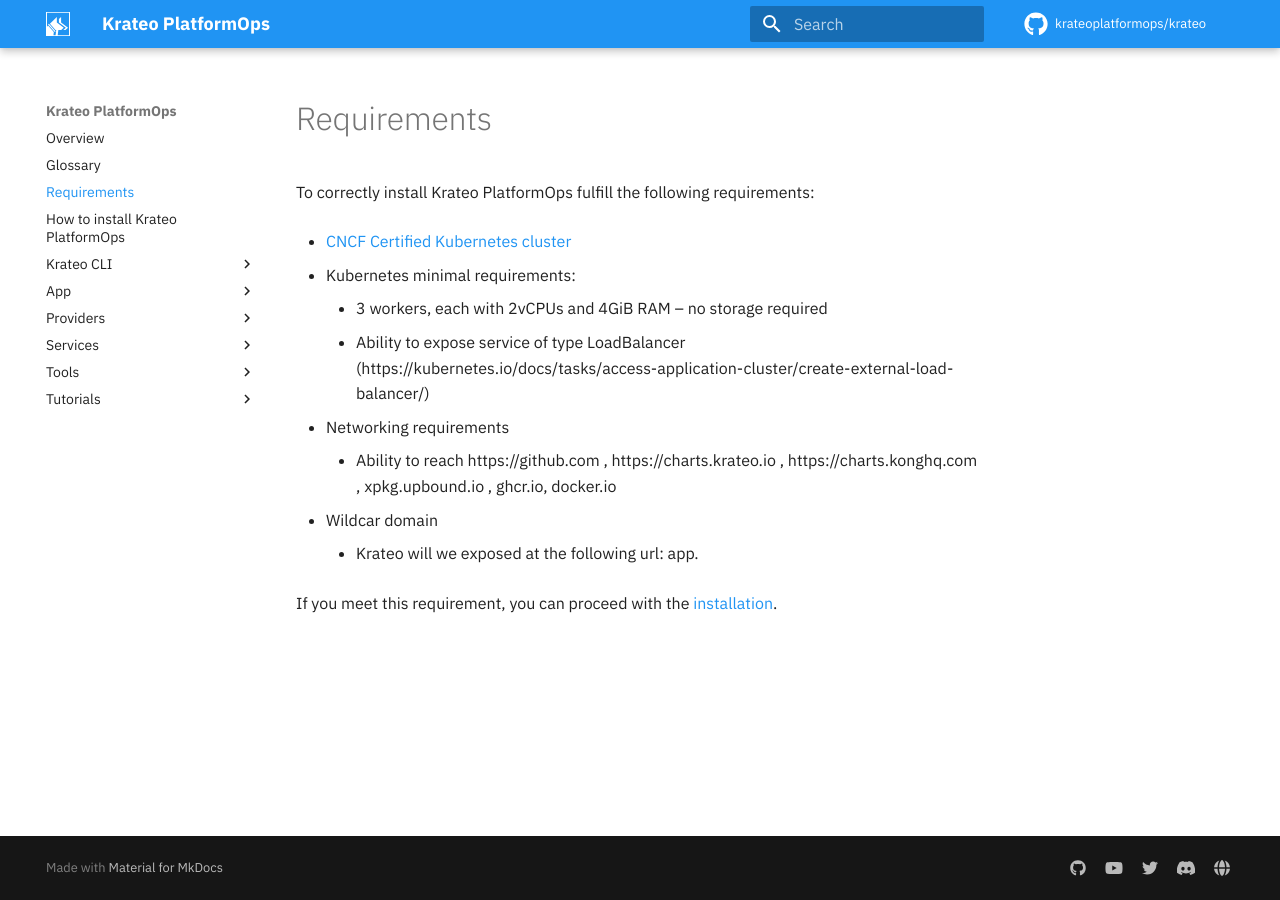
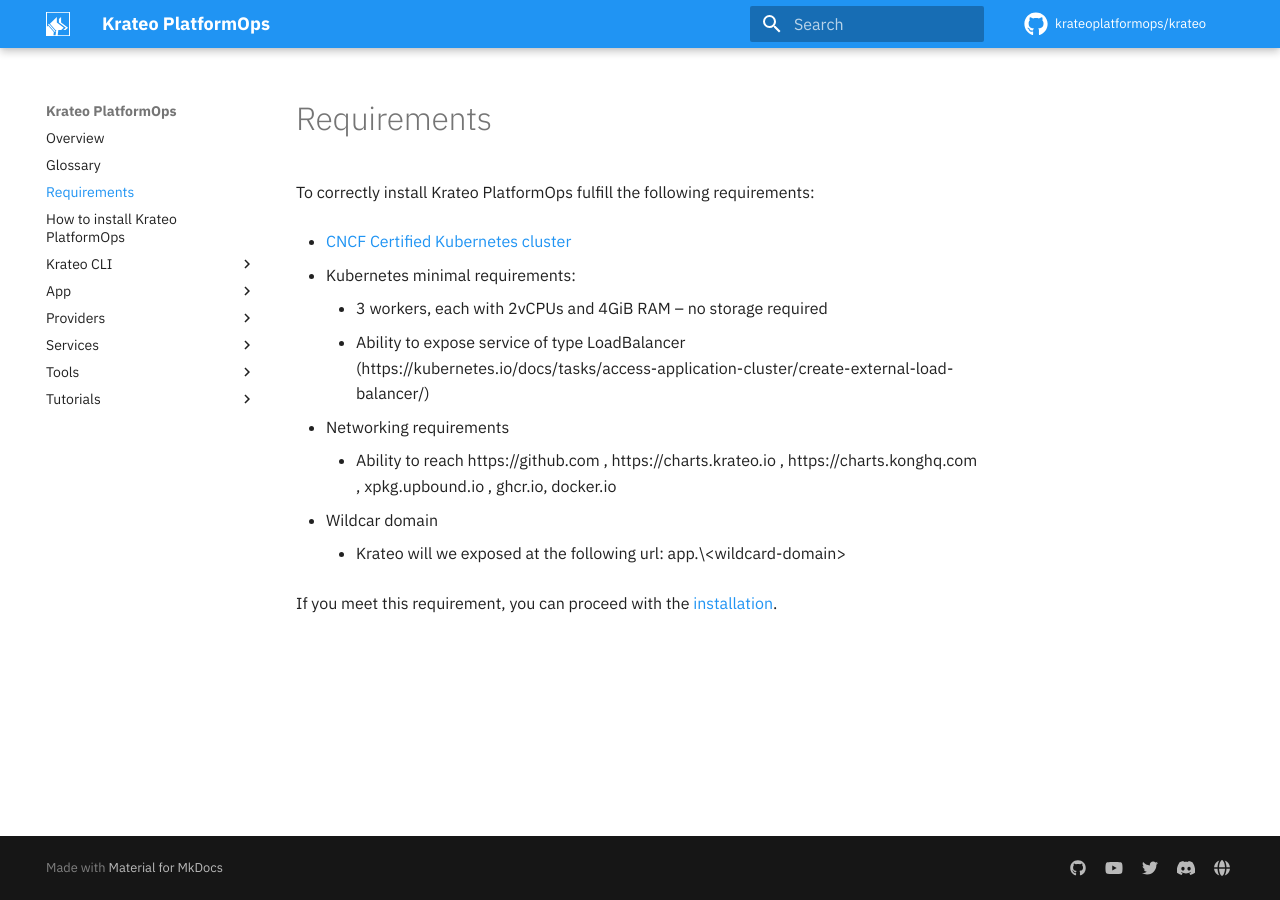
Before and after one commit to krateoplatformops/krateo-docs, an MkDocs documentation site: the page built from docs/requirements.md, in a window 1280 px wide. Built offline with MkDocs 1.6.1 and Material for MkDocs 9.7.7, drawn with Linux system fonts in a browser that asks for light colours; comment, search, counter and statistics services are not loaded.

Commit message:
Update requirements.md

```diff
--- a/docs/requirements.md
+++ b/docs/requirements.md
@@ -12,6 +12,6 @@
     * Ability to reach https://github.com , https://charts.krateo.io , https://charts.konghq.com , xpkg.upbound.io , ghcr.io, docker.io
 
 - Wildcar domain
-    * Krateo will we exposed at the following url: app.<wildcard-domain>
+    * Krateo will we exposed at the following url: app.\<wildcard-domain\>
 
 If you meet this requirement, you can proceed with the [installation](./cli/cli-overview.md#installing-the-krateo-cli).
```
